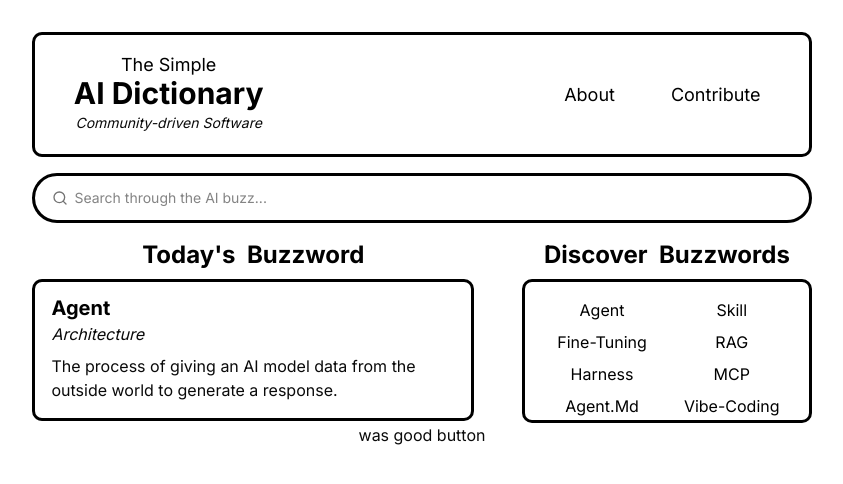
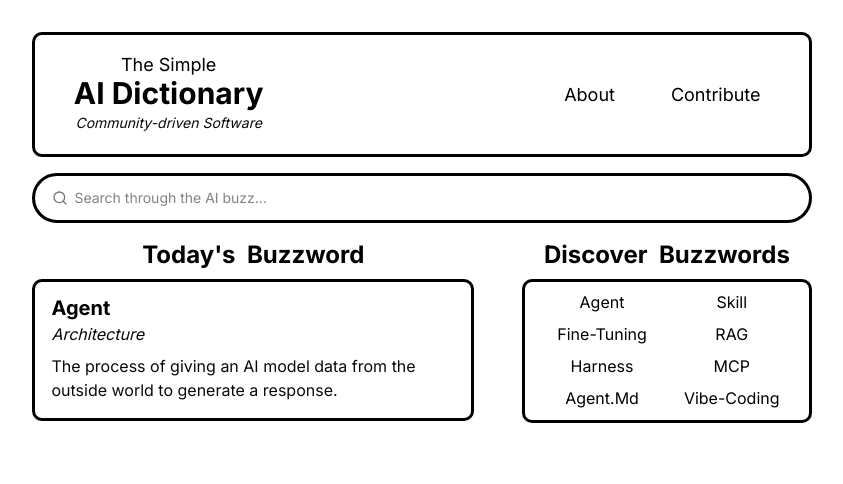
Before and after one commit to ahmed33033/ai-dictionary, a Next.js app: page / in a window 1280 px wide. Shown: the top 484 px of the page, without its empty margins (218-1061 px from the left). Built offline with nearby package versions, Linux system fonts and the light colour scheme.

Commit message:
removed test css animation

```diff
--- a/app/globals.css
+++ b/app/globals.css
@@ -4,36 +4,6 @@
 
 @custom-variant dark (&:is(.dark *));
 @plugin "@tailwindcss/typography";
-
-@theme {
-  --animate-glitch: glitch 1.5s ease-in infinite;
-
-  @keyframes glitch {
-    0%,
-    50% {
-      content: "Agents";
-    }
-    51% {
-      content: "AfEns";
-    }
-
-    60% {
-      content: "acaNsd";
-    }
-
-    70% {
-      content: "ha";
-    }
-    80% {
-      content: "danpfw ";
-    }
-
-    90%,
-    100% {
-      content: "japfdsa";
-    }
-  }
-}
 
 @theme inline {
   --color-background: var(--background);
--- a/app/page.tsx
+++ b/app/page.tsx
@@ -82,7 +82,7 @@ export default function Home() {
             <span>Buzzword</span>
           </h1>
           <div className="border-3 border-primary rounded-lg p-4 pt-3 bg-secondary">
-            <h2 className="w-max capitalize text-xl font-bold text-red text-primary ">
+            <h2 className="w-max capitalize text-xl font-bold text-primary ">
               <Link className="hover:underline decoration-2  rounded-md box-content" href={`/term/${term_of_the_day}`}>
                 {term_of_the_day}
               </Link>
@@ -96,8 +96,8 @@ export default function Home() {
             Discover &nbsp;
             <span>Buzzwords</span>
           </h1>
-          <div className="border-3 border-primary rounded-lg p-3 bg-secondary px-5 basis-36 grow overflow-scroll">
-            <ul className="grid grid-cols-2 grid-flow-row p-1 px-2 gap-2 gap-x-8 ">
+          <div className="border-3 border-primary rounded-lg p-2 bg-secondary px-5 basis-36 grow overflow-scroll">
+            <ul className="grid grid-cols-2 grid-flow-row px-2 gap-2 gap-x-8 ">
               {termsPlaceholder.slice(0, 12).map((term) => (
                 <li className="text-center" key={term}>
                   <Link className="capitalize text-primary  hover:underline decoration-2 " href={`/term/${term}`}>
@@ -109,8 +109,6 @@ export default function Home() {
           </div>
         </article>
       </main>
-      <p className={` ${animation}`}></p>
-      <button onClick={() => setAnimation("after:animate-glitch")}>was good button</button>
     </>
   );
 }
```
